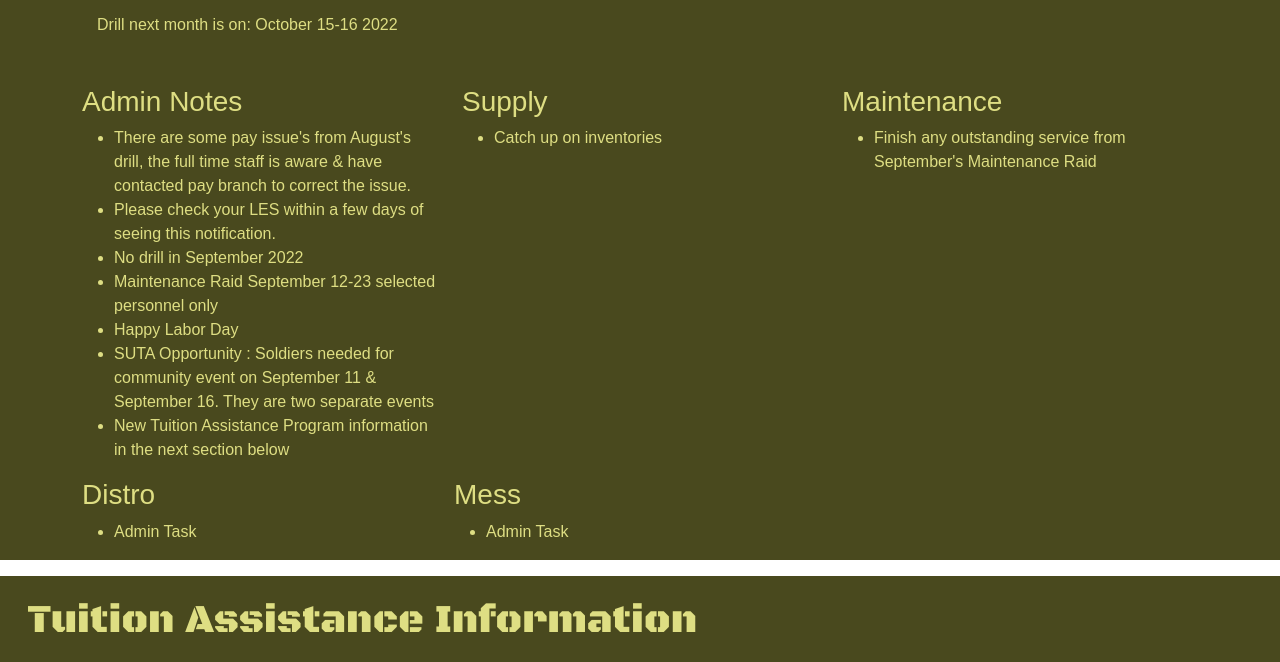
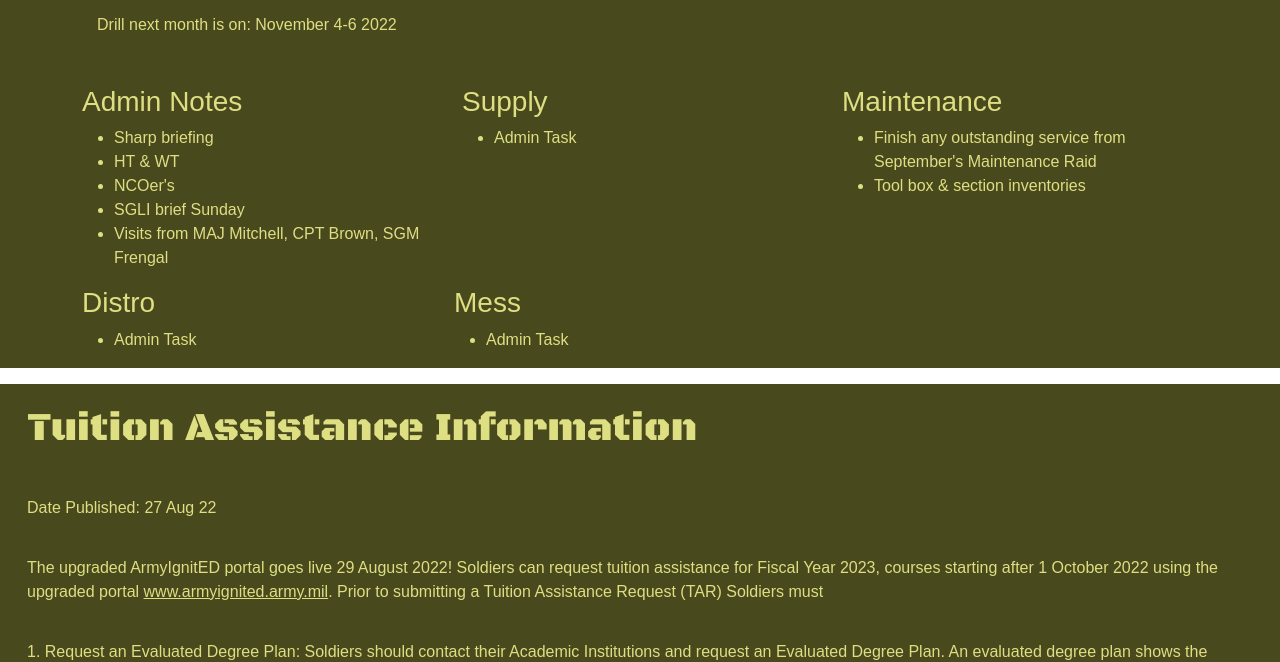
Before and after one commit to 1024Digital/ico128fsc, a plain HTML site: page index.html in a window 1280 px wide. Shown: the part 522-1184 px from the top of the page. Drawn offline with nearby package versions, Linux system fonts and the light colour scheme; a web font is replaced by a local one.

Commit message:
Updated files for October IDT

```diff
--- a/index.html
+++ b/index.html
@@ -75,12 +75,12 @@
                     <h1>Drill Notes</h1>
                 </div>
                 <div class="col-xxl-12">
-                    <h2>First Formation: TBD</h2>
+                    <h2>First Formation: 0700</h2>
 
                 </div>
                 <div class="col-xxl-12">
-                    <p class="notes">The following is information for this upcoming drill: No Drill September 2022</p>
-                    <p class="nextDrill">Drill next month is on: October 15-16 2022</p>
+                    <p class="notes">The following is information for this upcoming drill: 15-16 October 2022</p>
+                    <p class="nextDrill">Drill next month is on: November 4-6 2022</p>
                 </div>
 
             </div>
@@ -88,13 +88,12 @@
                 <div class="col-lg-4">
                     <h3>Admin Notes</h3>
                     <ul>
-                        <li>There are some pay issue's from August's drill, the full time staff is aware & have contacted pay branch to correct the issue.</li>
-                        <li>Please check your LES within a few days of seeing this notification.</li>
-                        <li>No drill in September 2022</li>
-                        <li>Maintenance Raid September 12-23 selected personnel only</li>
-                        <li>Happy Labor Day</li>
-                        <li>SUTA Opportunity : Soldiers needed for community event on September 11 & September 16. They are two separate events </li>
-                        <li>New Tuition Assistance Program information in the next section below </li>
+                        <li>Sharp briefing </li>
+                        <li>HT & WT </li>
+                        <li>NCOer's </li>
+                        <li>SGLI brief Sunday</li>
+                        <li>Visits from MAJ Mitchell, CPT Brown, SGM Frengal </li>
+
 
 
                         <!-- <li>Area 13 PDF layout <a href="https://github.com/1024Digital/ico128fsc/blob/83b584af5b50f4dfe6ffdfd572b4bcdcceb11cc7/area%2013%20layout.pdf" target="_blank">Area 13 Layout</a></li> -->
@@ -104,10 +103,7 @@
                 <div class="col-lg-4">
                     <h3>Supply</h3>
                     <ul>
-                        <li>Catch up on inventories</li>
-                        <!-- <li>Everyone give SSG Utter Uniforms sizes for summer uniforms.</li>
-                        <li>Everyone bring you weapons cleaning kit.</li>
-                        <li>Weapons cleaning after range, weapons turn-in Saturday</li> -->
+                        <li>Admin Task</li>
 
                     </ul>
                 </div>
@@ -115,11 +111,7 @@
                     <h3>Maintenance</h3>
                     <ul>
                         <li>Finish any outstanding service from September's Maintenance Raid</li>
-
-                        <!-- <li>Services to complete at FTIG; 5 HMMWV, 1 MTV's, Weapons & Electronics .</li>
-                        <li>Things to pack in I57; VSAT, Tool boxes, MSD's, Dry erase boards, Maintenance box, Small arms tool box </li>
-                        <li>Motor Stables</li>
-                        <li>Reminder about Maintenance Surge during July/ Aug if interested let SFC Belvis know</li> -->
+                        <li>Tool box & section inventories</li>
                         <!-- <li>JUN Service Due Print out <a href="https://github.com/1024Digital/ico128fsc/blob/933b1b2f5cf276f85b1dc7d732dc3a43bbce3797/I%20Co%20128%20Jun%20Work%20Plan.pdf" target="_blank">Jun Service Work Plan</a></li> -->
 
 
@@ -130,8 +122,6 @@
                         <h3>Distro</h3>
                         <ul>
                             <li>Admin Task </li>
-                            <!-- <li>MWR Event (sunday)</li>
-                            <li>Should not be sitting on ammo</li> -->
                         </ul>
                     </div>
                     <div class="col-lg-4">
```
